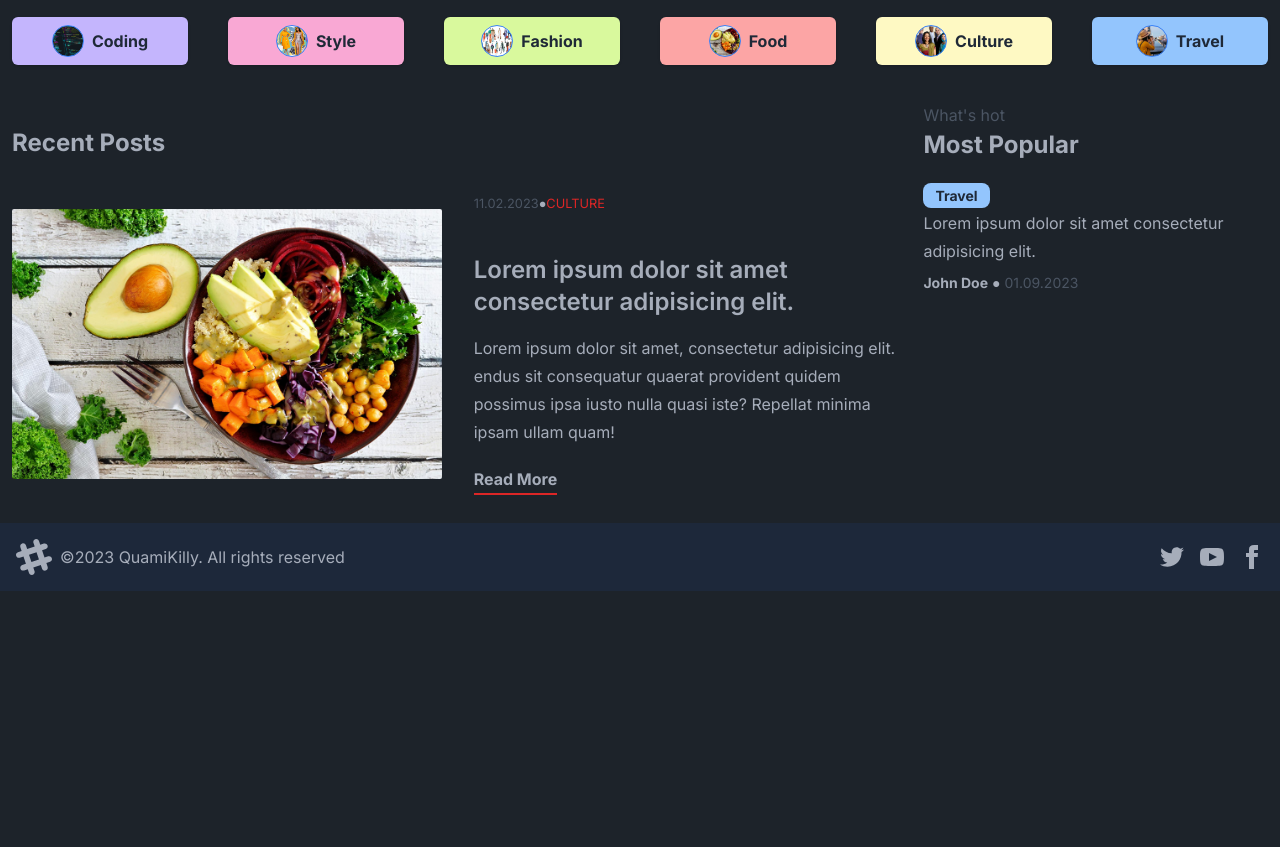
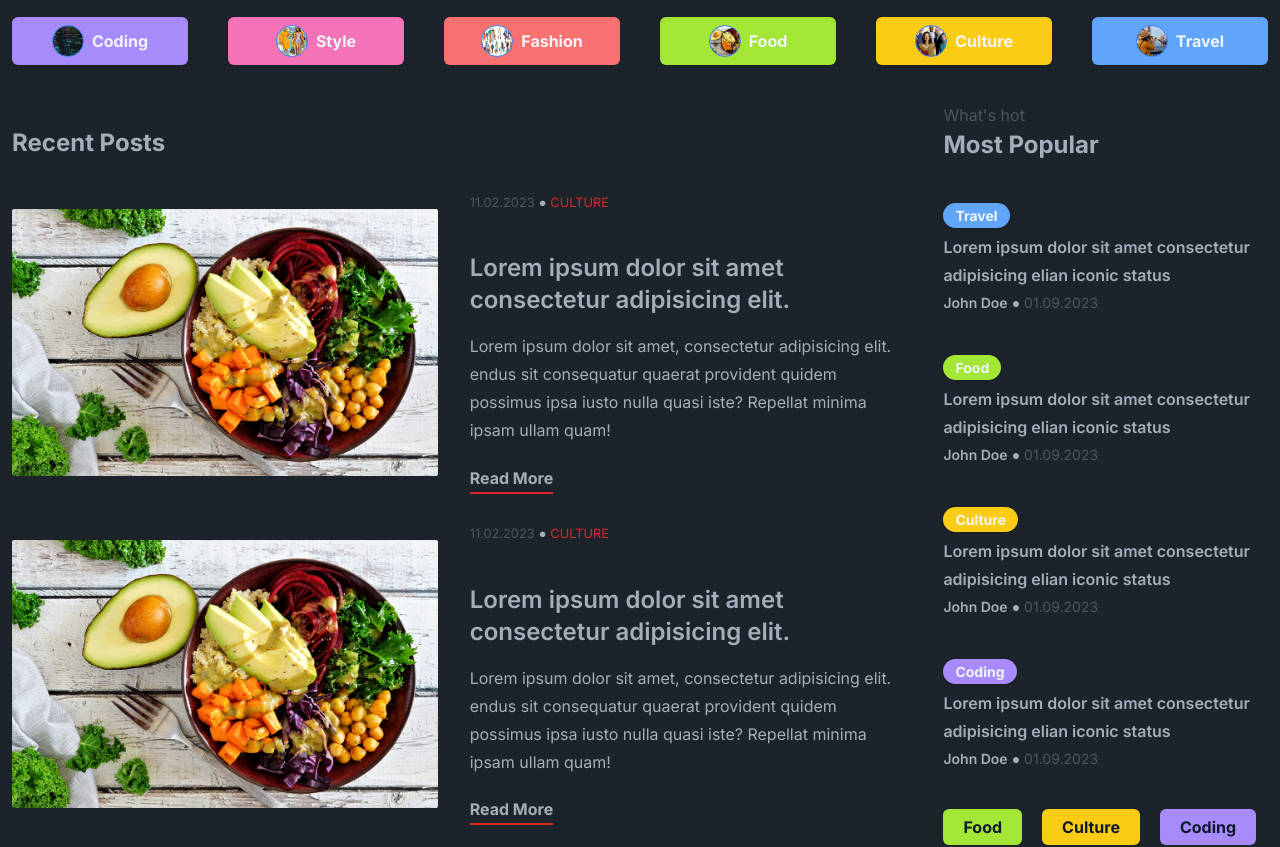
Before and after one commit to killy10o10/next-blog, a Next.js app: page / in a window 1280 px wide. Shown: the part 840-1687 px from the top of the page. Before the commit the page ends 1431 px from the top, so only its background shows below. Built offline with nearby package versions, Linux system fonts and the light colour scheme.

Commit message:
Create popular posts cards

```diff
--- a/src/components/categoryCard/CategoryCard.jsx
+++ b/src/components/categoryCard/CategoryCard.jsx
@@ -9,7 +9,7 @@ const CategoryCard = ({categoryImage, categoryText, categoryBG}) => {
   }
   return (
   <>
-    <div className={`py-2 shadow px-5 text-blue-gray-900 sm:w-44 w-full font-bold cursor-pointer flex items-center justify-center gap-1 capitalize rounded-md ${categoryBG}`}>
+    <div className={`py-2 shadow px-5 text-slate-100 sm:w-44 w-full font-bold cursor-pointer flex items-center justify-center gap-1 capitalize rounded-md ${categoryBG}`}>
       <div className='flex items-center'>
         <div style={style} className="h-8 w-8 rounded-full border-blue-500 border"></div>
         <span className='capitalize ml-2'>{categoryText}</span>
--- a/src/components/categoryList/CategoryList.jsx
+++ b/src/components/categoryList/CategoryList.jsx
@@ -7,12 +7,12 @@ function CategoryList() {
       <div className='prose text-inherit max-w-full my-4'>
         <h2 className='text-inherit'>Categories</h2>
         <div className='flex flex-wrap gap-5 justify-between items-center'>
-          <CategoryCard categoryImage="/coding.jpg" categoryBG={`bg-violet-300`} categoryText="coding" />
-          <CategoryCard categoryImage="/style.jpg" categoryBG="bg-pink-300" categoryText="style" />
-          <CategoryCard categoryImage="/fashion.jpg" categoryBG="bg-lime-200" categoryText="fashion" />
-          <CategoryCard categoryImage="/food.png" categoryBG="bg-red-300" categoryText="food" />
-          <CategoryCard categoryImage="/culture.jpg" categoryBG={"bg-yellow-100"}categoryText="culture" />
-          <CategoryCard categoryImage="/travel.jpeg" categoryBG="bg-blue-300" categoryText="travel" />
+          <CategoryCard categoryImage="/coding.jpg" categoryBG={`bg-coding`} categoryText="coding" />
+          <CategoryCard categoryImage="/style.jpg" categoryBG="bg-style" categoryText="style" />
+          <CategoryCard categoryImage="/fashion.jpg" categoryBG="bg-fashion" categoryText="fashion" />
+          <CategoryCard categoryImage="/food.png" categoryBG="bg-food" categoryText="food" />
+          <CategoryCard categoryImage="/culture.jpg" categoryBG={"bg-culture"}categoryText="culture" />
+          <CategoryCard categoryImage="/travel.jpeg" categoryBG="bg-travel" categoryText="travel" />
         </div>
       </div>
     </>
--- /dev/null
+++ b/src/components/popularPost/PopularPost.jsx
@@ -0,0 +1,18 @@
+import React from 'react';
+
+const PopularPost = ({ category }) => {
+  return (
+    <div>
+      <small className={`bg-${category} capitalize py-1 px-3 rounded-full text-slate-100 text-sm font-bold shadow`}>
+        {category}
+      </small>
+      <p className='my-1 font-semibold'>Lorem ipsum dolor sit amet consectetur adipisicing elian iconic status</p>
+      <small className="flex items-center gap-1 text-sm">
+        <span className="font-semibold">John Doe</span>●
+        <span className="text-gray-400 dark:text-gray-600">01.09.2023</span>
+      </small>
+    </div>
+  );
+};
+
+export default PopularPost;
--- /dev/null
+++ b/src/components/postCard/PostCard.jsx
@@ -0,0 +1,32 @@
+import React from 'react';
+import Image from 'next/image';
+
+const PostCard = () => {
+  return (
+    <div className="grid items-center grid-cols-2 gap-8">
+      <div>
+        <Image
+          width={200}
+          height={200}
+          src="/food.png"
+          alt="post1"
+          className="w-[100%] rounded-sm object-cover"
+        />
+      </div>
+      <div className="flex flex-col">
+        <small className="flex items-center gap-1">
+          <span className="text-gray-400 dark:text-gray-600">11.02.2023</span> ●{' '}
+          <span className="text-red-600 uppercase">culture</span>
+        </small>
+        <h3 className="text-inherit">Lorem ipsum dolor sit amet consectetur adipisicing elit.</h3>
+        <p>
+          Lorem ipsum dolor sit amet, consectetur adipisicing elit. endus sit consequatur quaerat
+          provident quidem possimus ipsa iusto nulla quasi iste? Repellat minima ipsam ullam quam!
+        </p>
+        <button className="font-bold w-fit border-b-2 border-red-600">Read More</button>
+      </div>
+    </div>
+  );
+};
+
+export default PostCard;
--- a/src/components/postList/PostList.jsx
+++ b/src/components/postList/PostList.jsx
@@ -1,34 +1,36 @@
-import Image from 'next/image'
-import React from 'react'
+import React from 'react';
+import PostCard from '../postCard/PostCard';
+import PopularPost from '../popularPost/PopularPost';
 
 const PostList = () => {
   return (
-    <div className='prose max-w-full grid grid-cols-7 gap-5 text-inherit'>
-      <div className='col-span-5'>
-        <h4 className='text-inherit font-bold text-2xl'>Recent Posts</h4>
-        <div className='grid items-center grid-cols-2 gap-8'>
-          <div>
-            <Image width={200} height={200} src="/food.png" alt="post1" className='w-[100%] rounded-sm object-cover' />
-          </div>
-          <div className='flex flex-col'>
-            <small className='flex items-center'><span className='text-gray-400 dark:text-gray-600'>11.02.2023</span> ● <span className='text-red-600 uppercase'>culture</span></small>
-            <h3 className='text-inherit'>Lorem ipsum dolor sit amet consectetur adipisicing elit.</h3>
-            <p>Lorem ipsum dolor sit amet, consectetur adipisicing elit. endus sit consequatur quaerat provident quidem possimus ipsa iusto nulla quasi iste? Repellat minima ipsam ullam quam!</p>
-            <button className='font-bold w-fit border-b-2 border-red-600'>Read More</button>
+    <div className="prose max-w-full grid grid-cols-7 gap-12 text-inherit">
+      <div className="col-span-5">
+        <h4 className="text-inherit font-bold text-2xl">Recent Posts</h4>
+        <PostCard />
+        <PostCard />
+        <PostCard />
+      </div>
+      <div className="col-span-2 not-prose mt-5 flex flex-col gap-10">
+        <div>
+          <span className="dark:text-gray-600 text-gray-400">What's hot</span>
+          <h4 className="font-bold text-2xl">Most Popular</h4>
         </div>
-      </div>
-      </div>
-      <div className='col-span-2 not-prose mt-5'>
-          <span className='dark:text-gray-600 text-gray-400'>What's hot</span>
-          <h4 className='font-bold text-2xl mb-5'>Most Popular</h4>
-        <div>
-          <small className='py-1 px-3 bg-blue-300 rounded-lg text-blue-gray-900 text-sm font-bold'>Travel</small>
-          <p>Lorem ipsum dolor sit amet consectetur adipisicing elit.</p>
-          <small className='flex items-center gap-1 text-sm mt-2'><span className='font-bold'>John Doe</span>●<span className='text-gray-400 dark:text-gray-600'>01.09.2023</span></small>
+        <PopularPost category="travel" />
+        <PopularPost category="food" />
+        <PopularPost category="culture" />
+        <PopularPost category="coding" />
+        <div className='flex items-center flex-wrap gap-5'>
+          <button className='bg-food px-5 py-1 font-bold rounded-md text-slate-900 capitalize'>Food</button>
+          <button className='bg-culture px-5 py-1 font-bold rounded-md text-slate-900 capitalize'>culture</button>
+          <button className='bg-coding px-5 py-1 font-bold rounded-md text-slate-900 capitalize'>coding</button>
+          <button className='bg-fashion px-5 py-1 font-bold rounded-md text-slate-900 capitalize'>fashion</button>
+          <button className='bg-style px-5 py-1 font-bold rounded-md text-slate-900 capitalize'>style</button>
+          <button className='bg-travel px-5 py-1 font-bold rounded-md text-slate-900 capitalize'>travel</button>
         </div>
       </div>
     </div>
-  )
-}
+  );
+};
 
-export default PostList
+export default PostList;
--- a/tailwind.config.js
+++ b/tailwind.config.js
@@ -17,6 +17,12 @@ module.exports = {
         'blue-gray-500': '#1d283a',
         'blue-gray-600': '#1d232a',
         'blue-gray-900': '#1f2937',
+        coding: '#a78bfa',
+        style: '#f472b6',
+        food: '#a3e635',
+        fashion: '#f87171',
+        culture: '#facc15',
+        travel: '#60a5fa',
       },
     },
   },
```
